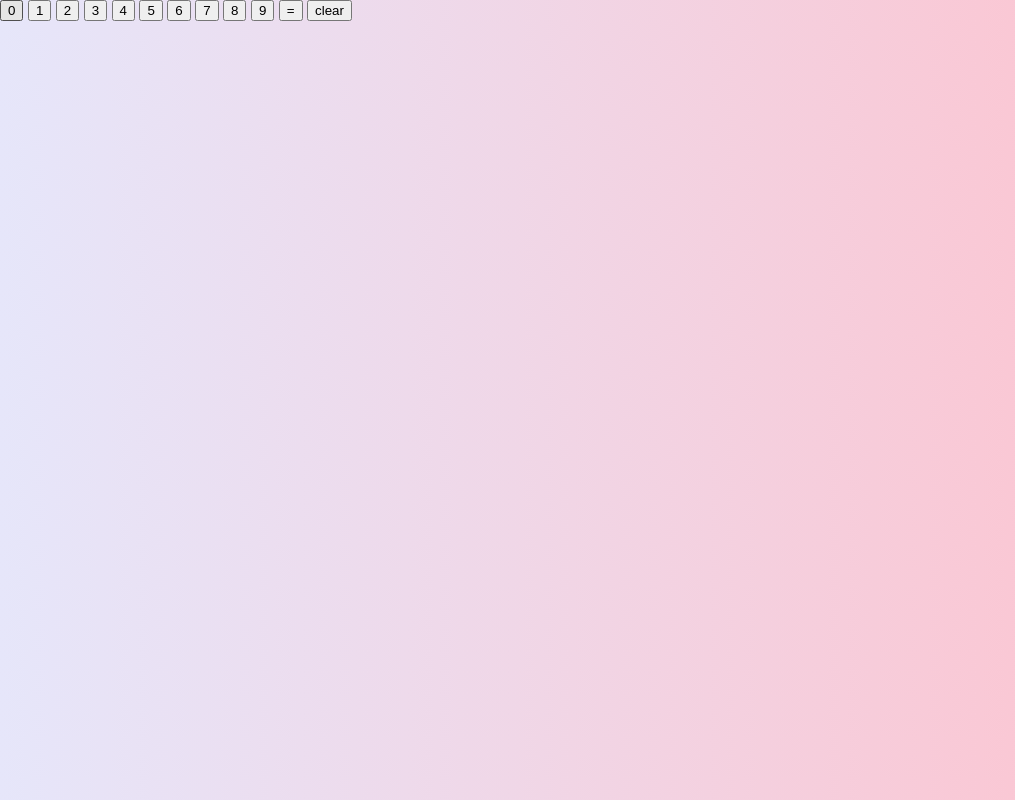
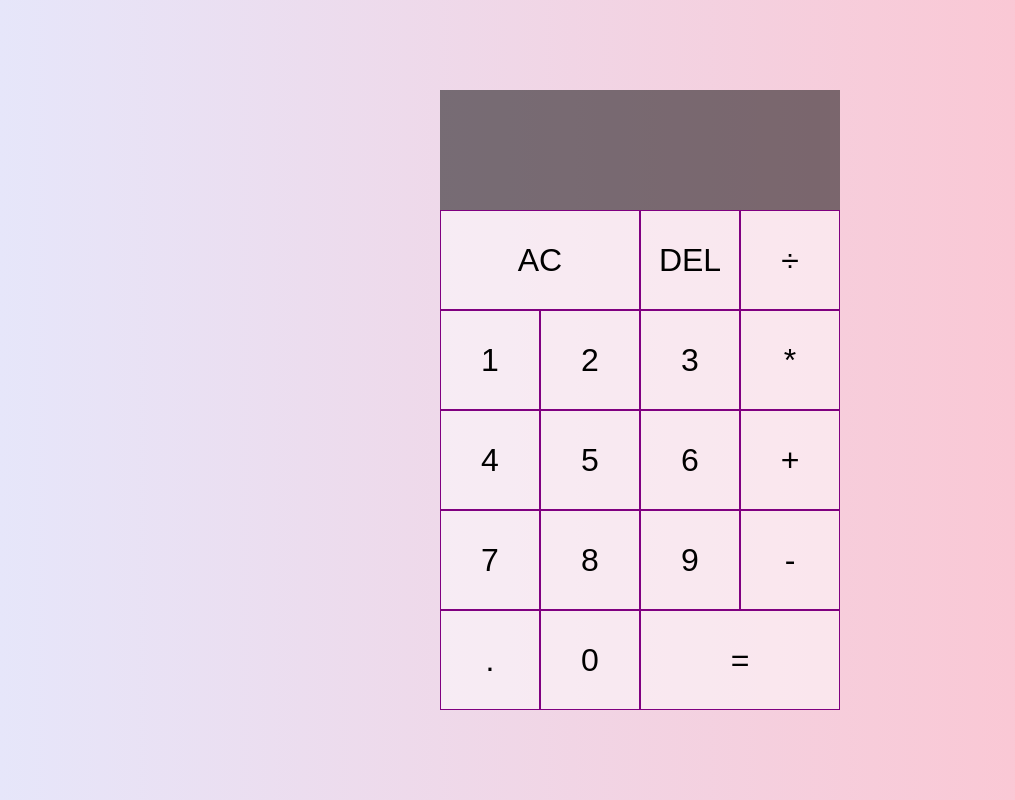
Before and after one commit to Churtified/calculator, a plain HTML site: page index.html in a window 1280 px wide. Shown: the whole page, without its empty margins (0-1015 px from the left). Drawn offline with Linux system fonts and the light colour scheme.

Commit message:
make new layout

```diff
--- a/index.html
+++ b/index.html
@@ -9,20 +9,29 @@
     <title>Calculator</title>
 </head>
 <body>
-    <div class="calculator">
-        <div class="screen"></div>
-        <button id="Btn-0">0</button>
-        <button id="Btn-1">1</button>
-        <button id="Btn-2">2</button>
-        <button id="Btn-3">3</button>
-        <button id="Btn-4">4</button>
-        <button id="Btn-5">5</button>
-        <button id="Btn-6">6</button>
-        <button id="Btn-7">7</button>
-        <button id="Btn-8">8</button>
-        <button id="Btn-9">9</button>
-        <button id="Btn-equals">=</button>
-        <button id="Btn-clear">clear</button>
-    </div>
+   <div class="calculator-grid">
+        <div class="output">
+            <div class="previous-operand"></div>
+            <div class="current-operand"></div>
+        </div>
+        <button class="span-two">AC</button>
+        <button>DEL</button>
+        <button>÷</button>
+        <button>1</button>
+        <button>2</button>
+        <button>3</button>
+        <button>*</button>
+        <button>4</button>
+        <button>5</button>
+        <button>6</button>
+        <button>+</button>
+        <button>7</button>
+        <button>8</button>
+        <button>9</button>
+        <button>-</button>
+        <button>.</button>
+        <button>0</button>
+        <button class="span-two">=</button>
+   </div>
 </body>
 </html>
```
